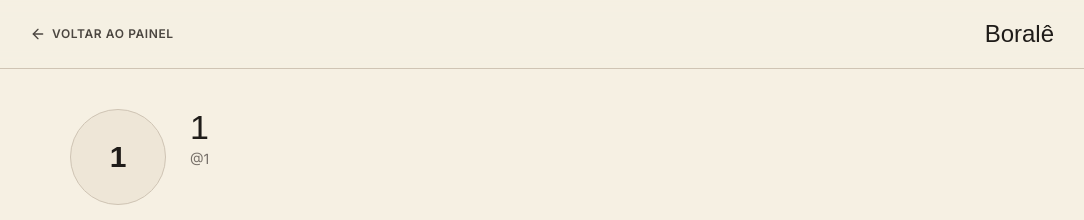
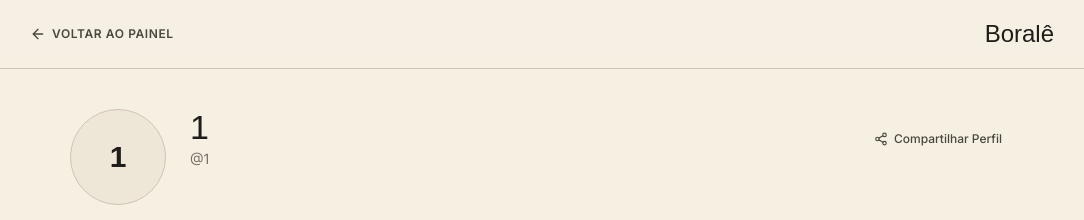
Before and after one commit to paulobmattia/borale, a Next.js app: page /perfil/1 in a window 1280 px wide. Shown: the top 220 px of the page, without its empty margins (98-1182 px from the left). Built offline with nearby package versions, Linux system fonts and the light colour scheme; no server answers; the database is empty; a web font is replaced by a local one.

Commit message:
feat: tornar perfis acessiveis por links em membros e notas e adicionar botao de compartilhamento

```diff
--- a/app/perfil/[username]/ProfileView.tsx
+++ b/app/perfil/[username]/ProfileView.tsx
@@ -2,7 +2,7 @@
 
 import * as React from "react";
 import Link from "next/link";
-import { ArrowLeft, Edit3, Bookmark } from "lucide-react";
+import { ArrowLeft, Edit3, Bookmark, Share2, Check } from "lucide-react";
 import { Avatar } from "@/components/ui/Avatar";
 import { Button } from "@/components/ui/Button";
 import {
@@ -52,6 +52,33 @@ export function ProfileView({
 }: ProfileViewProps) {
   const [profile, setProfile] = React.useState(initialProfile);
   const [isEditModalOpen, setIsEditModalOpen] = React.useState(false);
+  const [copied, setCopied] = React.useState(false);
+
+  const handleShareProfile = async () => {
+    const profileUrl =
+      typeof window !== "undefined"
+        ? `${window.location.origin}/perfil/${encodeURIComponent(username)}`
+        : `/perfil/${username}`;
+
+    if (navigator.share) {
+      try {
+        await navigator.share({
+          title: `Perfil de ${profile.display_name} no Boralê`,
+          text: `Conheça as preferências literárias e a estante de ${profile.display_name} no Boralê!`,
+          url: profileUrl,
+        });
+        return;
+      } catch {
+        // Fallback para cópia
+      }
+    }
+
+    if (navigator.clipboard) {
+      await navigator.clipboard.writeText(profileUrl);
+      setCopied(true);
+      setTimeout(() => setCopied(false), 2500);
+    }
+  };
 
   return (
     <div className="min-h-screen bg-paper-100 dark:bg-ink-bg flex flex-col">
@@ -90,8 +117,24 @@ export function ProfileView({
                 </span>
               </div>
 
-              {isCurrentUser && (
-                <div className="flex items-center gap-2 justify-center sm:justify-end">
+              <div className="flex items-center gap-2 justify-center sm:justify-end flex-wrap">
+                <Button
+                  variant="ghost"
+                  size="sm"
+                  onClick={handleShareProfile}
+                  leftIcon={
+                    copied ? (
+                      <Check className="w-3.5 h-3.5 text-emerald-600 dark:text-emerald-400" />
+                    ) : (
+                      <Share2 className="w-3.5 h-3.5" />
+                    )
+                  }
+                  className="text-xs"
+                >
+                  {copied ? "Link copiado!" : "Compartilhar Perfil"}
+                </Button>
+
+                {isCurrentUser && (
                   <Button
                     variant="secondary"
                     size="sm"
@@ -100,8 +143,8 @@ export function ProfileView({
                   >
                     Editar Perfil
                   </Button>
-                </div>
-              )}
+                )}
+              </div>
             </div>
 
             {profile.bio ? (
--- a/components/modules/comments/CommentItem.tsx
+++ b/components/modules/comments/CommentItem.tsx
@@ -1,6 +1,7 @@
 "use client";
 
 import * as React from "react";
+import Link from "next/link";
 import { Avatar } from "@/components/ui/Avatar";
 import { Badge } from "@/components/ui/Badge";
 import { ReactionPicker, type ReactionCount } from "./ReactionPicker";
@@ -158,18 +159,24 @@ function ReplyItem({
     >
       <div className="flex items-center justify-between">
         <div className="flex items-center gap-2">
+          <Link
+            href={`/perfil/${encodeURIComponent(reply.author_username)}`}
+            className="flex items-center gap-1.5 hover:opacity-85 transition group"
+            title={`Ver perfil de ${reply.author_name}`}
+          >
             <Avatar
               src={reply.author_avatar}
               fallbackText={reply.author_name}
               size="sm"
               className="w-5 h-5 text-[10px]"
             />
-          <span className="font-sans font-semibold text-ink-900 dark:text-paper-100">
+            <span className="font-sans font-semibold text-ink-900 dark:text-paper-100 group-hover:text-brand-700 dark:group-hover:text-brand-300 transition-colors">
               {reply.author_name}
             </span>
             <span className="text-[11px] text-ink-500 dark:text-paper-300/60">
               @{reply.author_username}
             </span>
+          </Link>
           <span className="text-ink-300 dark:text-ink-600">·</span>
           <span className="text-[11px] text-ink-500 dark:text-paper-300/60">
             {formatDate(reply.created_at)}
@@ -281,6 +288,11 @@ export function CommentItem({
       {/* Cabeçalho da Nota de Margem */}
       <div className="flex items-center justify-between text-xs">
         <div className="flex items-center gap-2.5">
+          <Link
+            href={`/perfil/${encodeURIComponent(comment.author_username)}`}
+            className="flex items-center gap-2.5 hover:opacity-85 transition group"
+            title={`Ver perfil de ${comment.author_name}`}
+          >
             <Avatar
               src={comment.author_avatar}
               fallbackText={comment.author_name}
@@ -288,17 +300,18 @@ export function CommentItem({
             />
             <div>
               <div className="flex items-center gap-1.5">
-              <span className="font-sans font-semibold text-ink-900 dark:text-paper-50">
+                <span className="font-sans font-semibold text-ink-900 dark:text-paper-50 group-hover:text-brand-700 dark:group-hover:text-brand-300 transition-colors">
                   {comment.author_name}
                 </span>
                 <span className="text-ink-500 dark:text-paper-200/60 text-[11px]">
                   @{comment.author_username}
                 </span>
               </div>
-            <span className="text-[11px] text-ink-500 dark:text-paper-200/50">
+              <span className="text-[11px] text-ink-500 dark:text-paper-200/50 block">
                 {formatDate(comment.created_at)}
               </span>
             </div>
+          </Link>
         </div>
 
         {/* Localização da leitura com etiqueta adesiva Post-it e flag de spoiler */}
--- a/components/modules/mesa/MesaMembers.tsx
+++ b/components/modules/mesa/MesaMembers.tsx
@@ -1,4 +1,5 @@
 import * as React from "react";
+import Link from "next/link";
 import { Avatar } from "@/components/ui/Avatar";
 import { Badge } from "@/components/ui/Badge";
 import { formatDate } from "@/lib/utils";
@@ -49,7 +50,11 @@ export function MesaMembers({ members }: MesaMembersProps) {
             key={member.id}
             className="flex items-center justify-between p-3 hover:bg-paper-200/40 dark:hover:bg-ink-surface-2 transition duration-150"
           >
-            <div className="flex items-center gap-3 min-w-0">
+            <Link
+              href={`/perfil/${encodeURIComponent(member.username)}`}
+              className="flex items-center gap-3 min-w-0 hover:opacity-85 transition group"
+              title={`Ver perfil de ${member.display_name}`}
+            >
               <Avatar
                 src={member.avatar_url}
                 fallbackText={member.display_name}
@@ -57,7 +62,7 @@ export function MesaMembers({ members }: MesaMembersProps) {
               />
               <div className="min-w-0">
                 <div className="flex items-center gap-1.5">
-                  <span className="font-sans text-sm font-semibold text-ink-900 dark:text-paper-50 truncate">
+                  <span className="font-sans text-sm font-semibold text-ink-900 dark:text-paper-50 truncate group-hover:text-brand-700 dark:group-hover:text-brand-300 transition-colors">
                     {member.display_name}
                   </span>
                   {member.role === "admin" && (
@@ -70,7 +75,7 @@ export function MesaMembers({ members }: MesaMembersProps) {
                   @{member.username}
                 </span>
               </div>
-            </div>
+            </Link>
 
             <div className="text-right flex-shrink-0">
               {member.current_page != null && (
```
Lines whose indentation alone changed are shown as unchanged.
